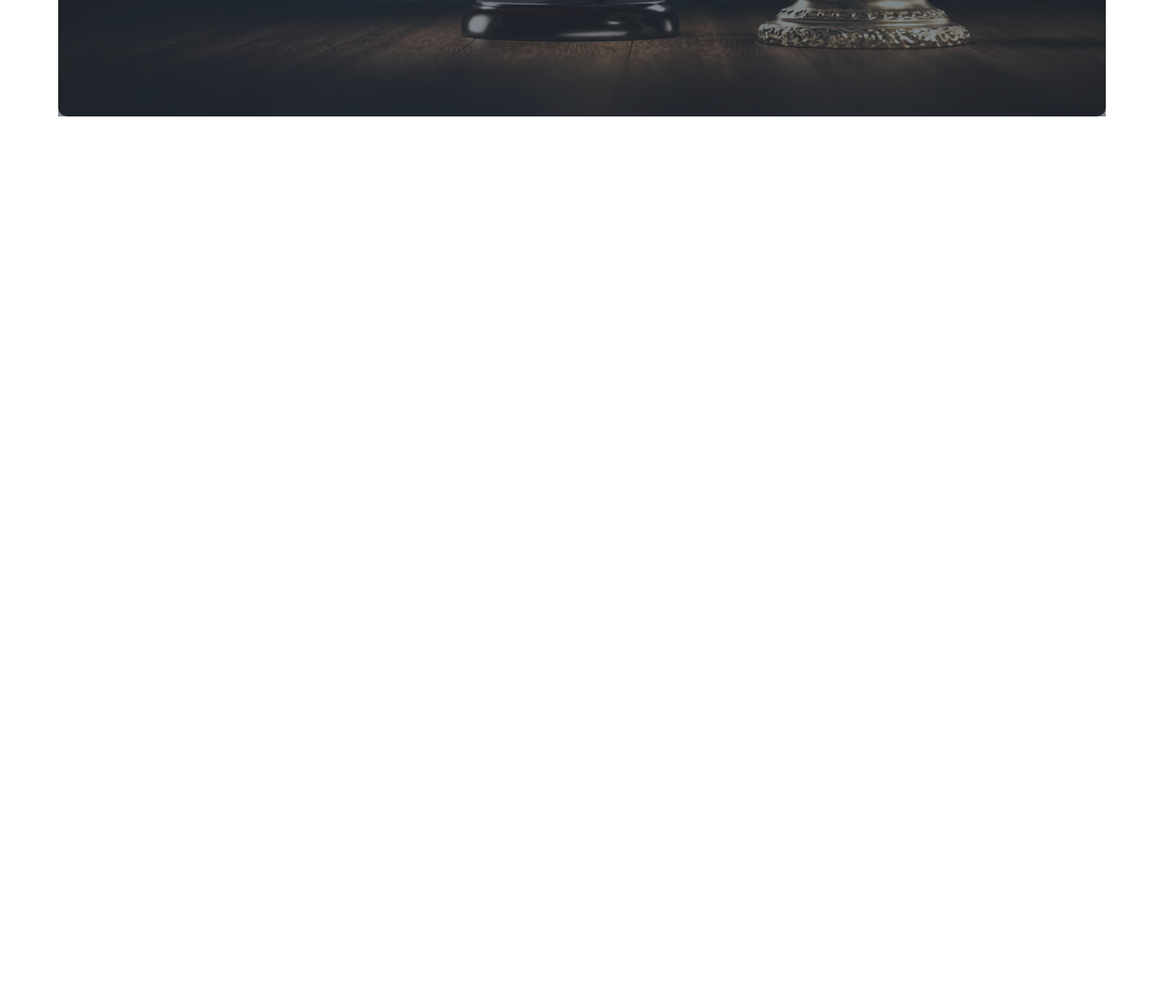
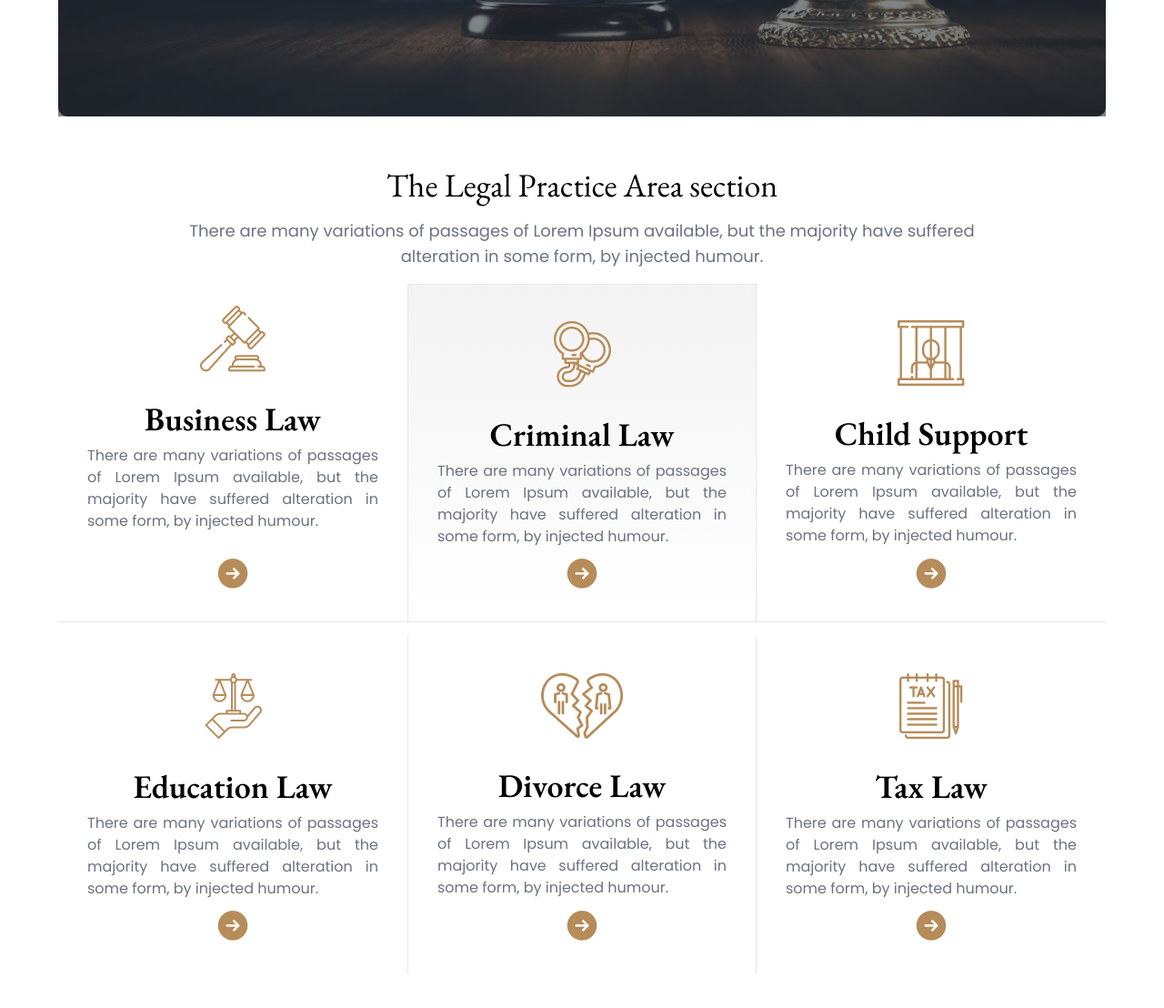
Before and after one commit to aalihasan/legal-solution, a plain HTML site: page index.html in a window 1280 px wide. Shown: the part 530-1638 px from the top of the page at 91% size. Before the commit the page ends 800 px from the top, so only its background shows below. Drawn offline with nearby package versions, Linux system fonts and the light colour scheme.

Commit message:
The Legal Practice Area section style use tailwind & daisy UI

```diff
--- a/index.html
+++ b/index.html
@@ -43,6 +43,12 @@
       height: 550px;
 
 background: linear-gradient(180.00deg, rgb(17, 17, 17),rgba(17, 17, 17, 0) 100%);
+    }
+
+    .card-bg{
+      box-sizing: border-box;
+border: 1px solid rgb(231, 231, 231);
+background: linear-gradient(180.00deg, rgb(243, 243, 243),rgba(243, 243, 243, 0) 100%);
     }
   </style>
 </head>
@@ -120,6 +126,102 @@ background: linear-gradient(180.00deg, rgb(17, 17, 17),rgba(17, 17, 17, 0) 100%)
 
     <!-- The Legal Practice Area section  -->
 
+    <section>
+    <div class="text-center space-y-4 w-3/4 mx-auto mb">
+      <h1 class="font-eb-garamond text-4xl text-black">The Legal Practice Area section</h1>
+      <p class="text-lg text-gray-500">There are many variations of passages of Lorem Ipsum available, but the majority have suffered alteration in some form,
+      by injected humour.</p>
+
+    </div>
+
+    <div class="grid grid-cols-1 space-y-4 mb-10 md:grid-cols-2 lg:grid-cols-3 ">
+      <div class="card rounded-none border-b   ">
+        <figure class="px-10 pt-10">
+          <img src="images/business.png" alt="Shoes" />
+        </figure>
+        <div class="card-body items-center text-center">
+          <h2 class="font-eb-garamond text-4xl text-black card-title">Business Law</h2>
+          <p class="text-gray-500 text-justify">There are many variations of passages of Lorem Ipsum available, but the
+            majority have suffered alteration in some form,
+            by injected humour.</p>
+          <div class="card-actions">
+            <img src="images/Frame.png" alt="">
+          </div>
+        </div>
+      </div>
+      <div class="card rounded-none card-bg ">
+        <figure class="px-10 pt-10">
+          <img src="images/criminal.png" alt="Shoes" />
+        </figure>
+        <div class="card-body items-center text-center">
+          <h2 class="font-eb-garamond text-4xl text-black card-title">Criminal Law</h2>
+          <p class="text-gray-500 text-justify">There are many variations of passages of Lorem Ipsum available, but the
+            majority have suffered alteration in some form,
+            by injected humour.</p>
+          <div class="card-actions">
+            <img src="images/Frame.png" alt="">
+          </div>
+        </div>
+      </div>
+      <div class="card rounded-none lg:border-b ">
+        <figure class="px-10 pt-10">
+          <img src="images/child.png" alt="Shoes" />
+        </figure>
+        <div class="card-body items-center text-center">
+          <h2 class="font-eb-garamond text-4xl text-black card-title">Child Support</h2>
+          <p class="text-gray-500 text-justify">There are many variations of passages of Lorem Ipsum available, but the
+            majority have suffered alteration in some form,
+            by injected humour.</p>
+          <div class="card-actions">
+            <img src="images/Frame.png" alt="">
+          </div>
+        </div>
+      </div>
+      <div class="card rounded-none border md:border-none">
+        <figure class="px-10 pt-10">
+          <img src="images/education.png" alt="Shoes" />
+        </figure>
+        <div class="card-body items-center text-center">
+          <h2 class="font-eb-garamond text-4xl text-black card-title">Education Law</h2>
+          <p class="text-gray-500 text-justify">There are many variations of passages of Lorem Ipsum available, but the
+            majority have suffered alteration in some form,
+            by injected humour.</p>
+          <div class="card-actions">
+            <img src="images/Frame.png" alt="">
+          </div>
+        </div>
+      </div>
+      <div class="card rounded-none border-r border-l  ">
+        <figure class="px-10 pt-10">
+          <img src="images/divorce.png" alt="Shoes" />
+        </figure>
+        <div class="card-body items-center text-center">
+          <h2 class="font-eb-garamond text-4xl text-black card-title">Divorce Law</h2>
+          <p class="text-gray-500 text-justify">There are many variations of passages of Lorem Ipsum available, but the
+            majority have suffered alteration in some form,
+            by injected humour.</p>
+          <div class="card-actions">
+            <img src="images/Frame.png" alt="">
+          </div>
+        </div>
+      </div>
+      <div class="card  rounded-none border lg:border-none ">
+        <figure class="px-10 pt-10">
+          <img src="images/tax.png" alt="Shoes" />
+        </figure>
+        <div class="card-body items-center text-center">
+          <h2 class="font-eb-garamond text-4xl text-black card-title">Tax Law</h2>
+          <p class="text-gray-500 text-justify">There are many variations of passages of Lorem Ipsum available, but the
+            majority have suffered alteration in some form,
+            by injected humour.</p>
+          <div class="card-actions">
+            <img src="images/Frame.png" alt="">
+          </div>
+        </div>
+      </div>
+    </div>
+    </section>
+
   </main>
 
   <footer>
```
